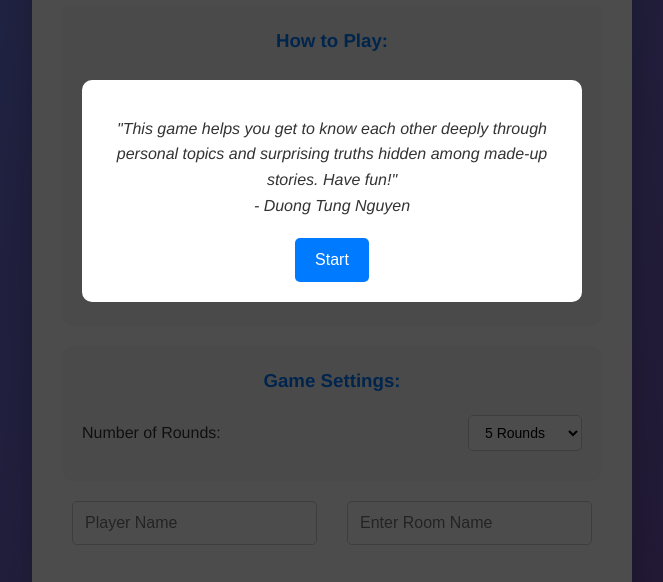
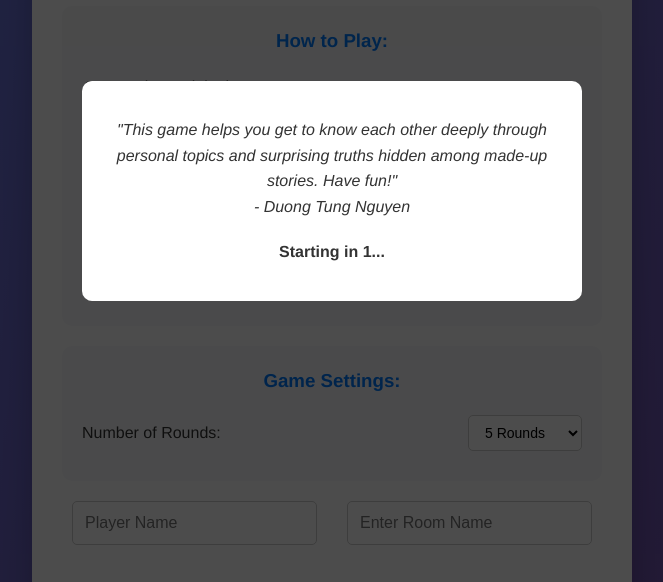
Before and after one commit to nd-tung/chuyen2nguoi, a website: page index.html in a window 1280 px wide. Shown: the part 209-791 px from the top of the page, without its empty margins (308-971 px from the left). Drawn offline with nearby package versions, Linux system fonts and the light colour scheme; no server answers.

Commit message:
Update welcome popup with countdown

```diff
--- a/index.html
+++ b/index.html
@@ -9,8 +9,8 @@
 <body>
     <div id="welcome-popup">
         <div class="popup-content">
-            <p class="quote">"This game helps you get to know each other deeply through personal topics and surprising truths hidden among made-up stories. Have fun!"<br><span class="quote-author">- Duong Tung Nguyen</span></p>
-            <button id="start-popup">Start</button>
+        <p class="quote">"This game helps you get to know each other deeply through personal topics and surprising truths hidden among made-up stories. Have fun!"<br><span class="quote-author">- Duong Tung Nguyen</span></p>
+        <p id="countdown" class="countdown"></p>
         </div>
     </div>
     <div id="app">
--- a/script.js
+++ b/script.js
@@ -715,13 +715,21 @@ document.addEventListener('DOMContentLoaded', function() {
     const langEnBtn = document.getElementById('lang-en');
     const langViBtn = document.getElementById('lang-vi');
 
-    // Welcome popup handling
-    const startPopupBtn = document.getElementById('start-popup');
+    // Welcome popup handling with countdown
     const welcomePopup = document.getElementById('welcome-popup');
-    if (startPopupBtn && welcomePopup) {
-        startPopupBtn.addEventListener('click', () => {
-            welcomePopup.classList.add('hidden');
-        });
+    const countdownEl = document.getElementById('countdown');
+    if (welcomePopup) {
+        let countdown = 5;
+        if (countdownEl) countdownEl.textContent = `Starting in ${countdown}...`;
+        const timer = setInterval(() => {
+            countdown--;
+            if (countdown > 0) {
+                if (countdownEl) countdownEl.textContent = `Starting in ${countdown}...`;
+            } else {
+                clearInterval(timer);
+                welcomePopup.classList.add('hidden');
+            }
+        }, 1000);
     }
 
     if (langEnBtn) {
--- a/style.css
+++ b/style.css
@@ -1927,11 +1927,8 @@ body.dark-mode .detail-icon {
     margin-bottom: 20px;
 }
 
-#welcome-popup button {
-    background: #007bff;
-    color: white;
-    border: none;
-    padding: 10px 20px;
-    border-radius: 5px;
-    cursor: pointer;
-}
+
+#welcome-popup .countdown {
+    font-weight: bold;
+    margin-top: 10px;
+}
```
